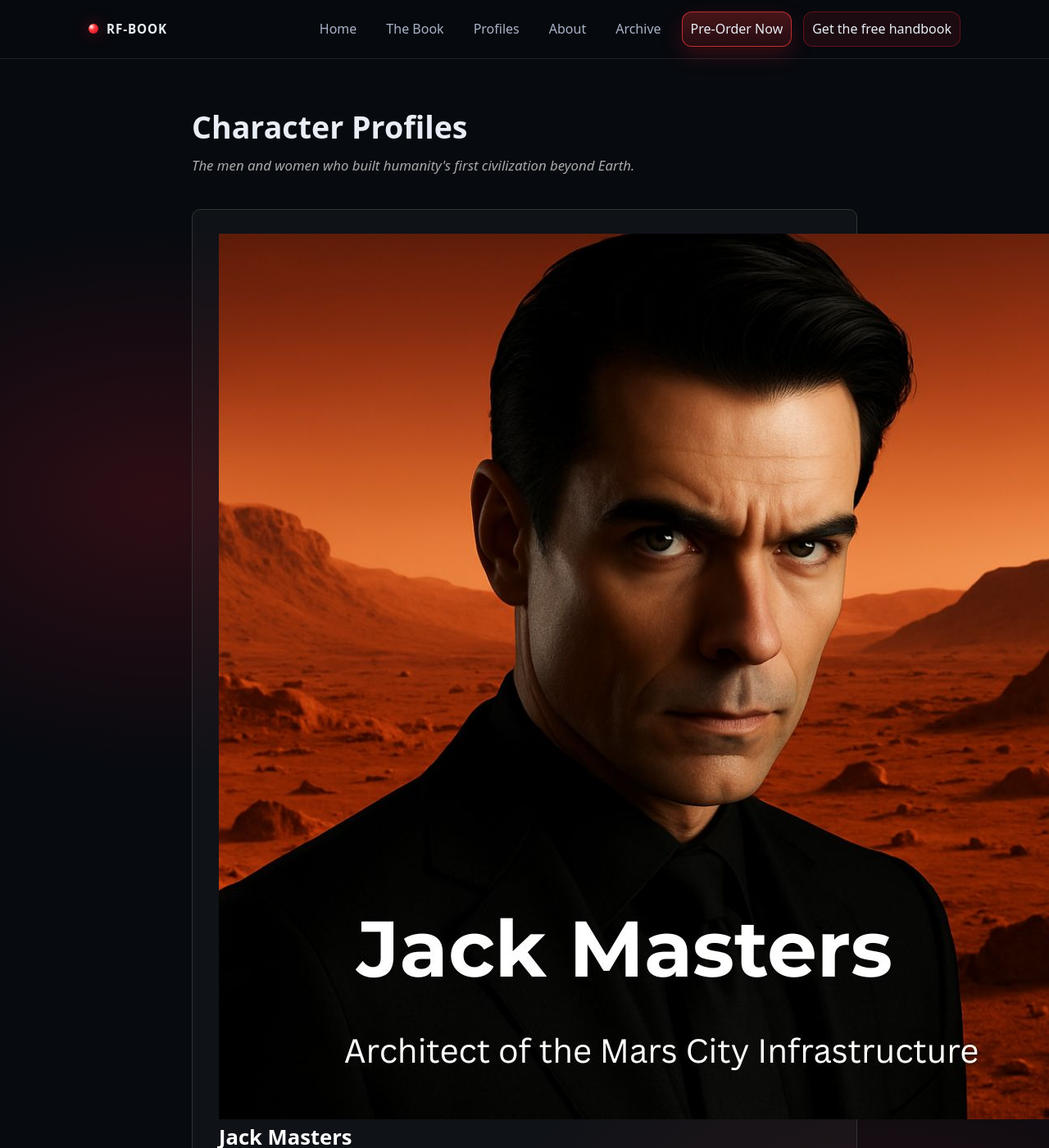
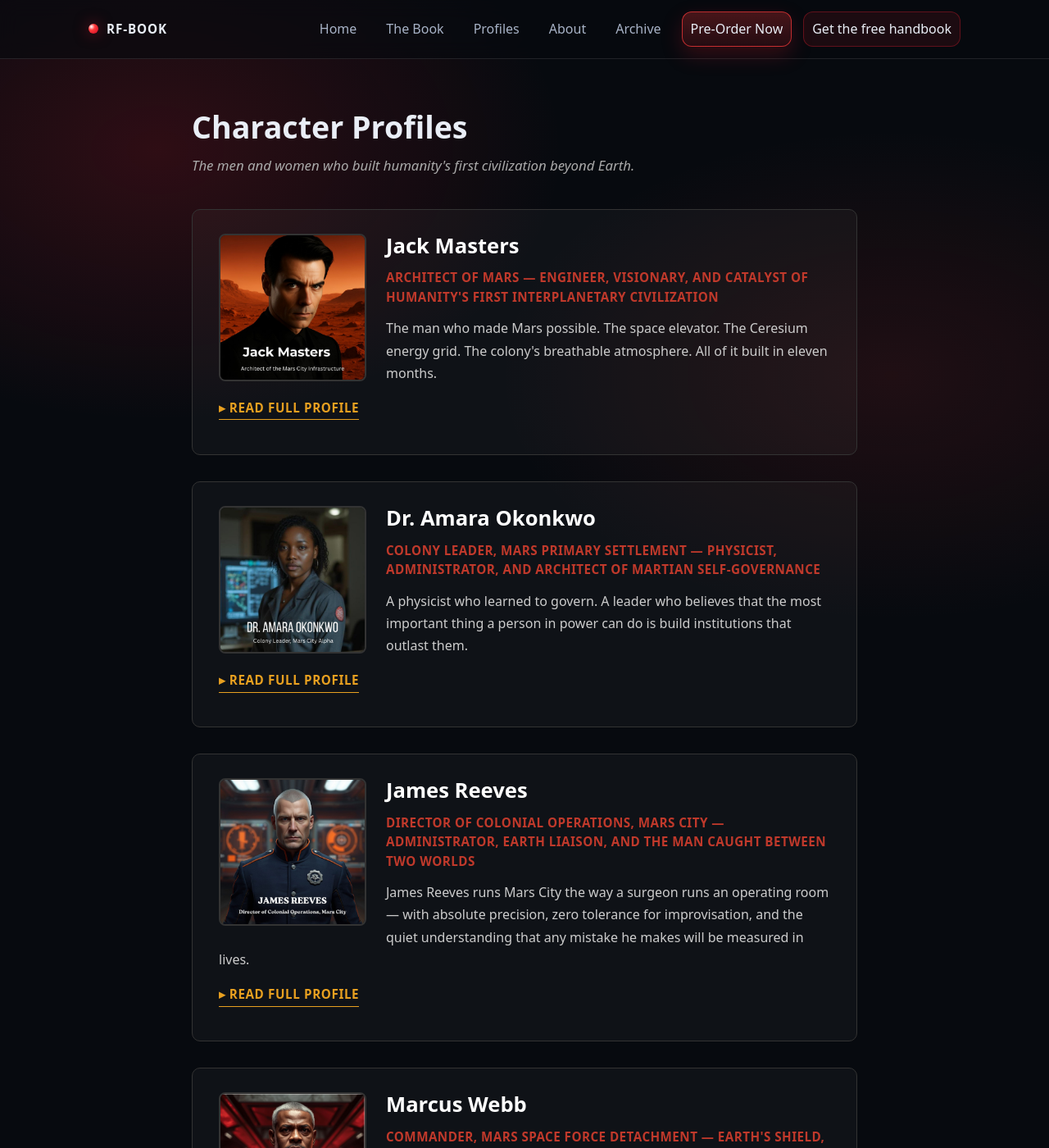
Before and after one commit to conwatcher/RF-Book, a Jekyll site: the page built from characters.html, in a window 1280 px wide and 1400 px high. Shown: the whole window at 82% size. Built offline with Jekyll 4.4.1, drawn with Linux system fonts in a browser that asks for light colours.

Commit message:
Enhance character card layout with clearfix

```diff
--- a/characters.html
+++ b/characters.html
@@ -24,6 +24,19 @@ permalink: /characters/
     padding: 1.8rem 2rem;
     margin-bottom: 2rem;
     background-color: rgba(255,255,255,0.03);
+    overflow: hidden;
+  }
+
+  .character-portrait {
+    float: left;
+    width: 180px;
+    height: 180px;
+    object-fit: cover;
+    object-position: top;
+    border-radius: 8px;
+    margin-right: 1.5rem;
+    margin-bottom: 1rem;
+    border: 2px solid #333;
   }
 
   .character-card h2 {
@@ -76,6 +89,13 @@ permalink: /characters/
     margin-top: 0.8rem;
     border-left: 3px solid #c0392b;
     padding-left: 1rem;
+    clear: left;
+  }
+
+  .clearfix::after {
+    content: "";
+    display: table;
+    clear: both;
   }
 </style>
 
@@ -85,7 +105,7 @@ permalink: /characters/
 
   <div class="characters-grid">
     {% for character in site.data.characters %}
-    <div class="character-card">
+    <div class="character-card clearfix">
       {% if character.image and character.image != "" %}
       <img src="{{ character.image }}" alt="{{ character.name }}" class="character-portrait" />
       {% endif %}
```
